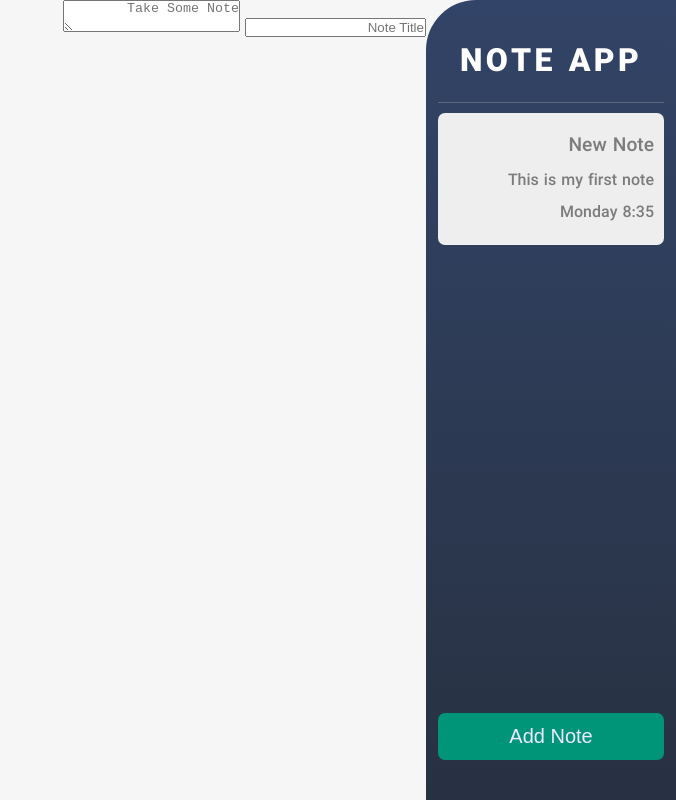
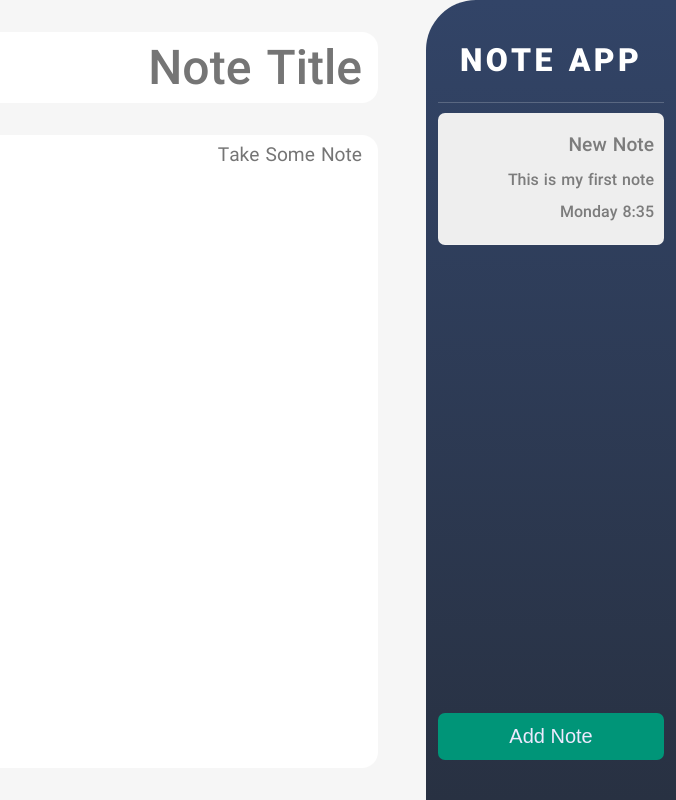
Before and after one commit to Am1rreza/Note-App, a plain HTML site: page index.html in a window 1280 px wide. Shown: the whole page, without its empty margins (604-1280 px from the left). Drawn offline with Linux system fonts and the light colour scheme.

Commit message:
notes preview styles added

```diff
--- a/style.css
+++ b/style.css
@@ -113,5 +113,43 @@ body {
 }
 
 .notes__add:hover {
-    background-color: #00af8c;
+  background-color: #00af8c;
 }
+
+/* Note Preview Styles */
+.notes__preview {
+  display: flex;
+  flex-direction: column;
+  padding: 2rem 3rem;
+  flex-grow: 1;
+}
+
+.notes__title,
+.notes__body {
+  border: none;
+  outline: none;
+  width: 100%;
+  border-radius: 1rem;
+  padding: 0.5rem 1rem;
+}
+
+.notes__title {
+  font-size: 3rem;
+  font-weight: bold;
+}
+
+.notes__body {
+  flex-grow: 1;
+  font-size: 1.2rem;
+  line-height: 1.5;
+  margin-top: 2rem;
+  resize: none;
+}
+
+.notes__body::placeholder {
+  font-family: iranyekan;
+}
+
+.notes__title::placeholder {
+  font-family: iranyekan;
+}
```
